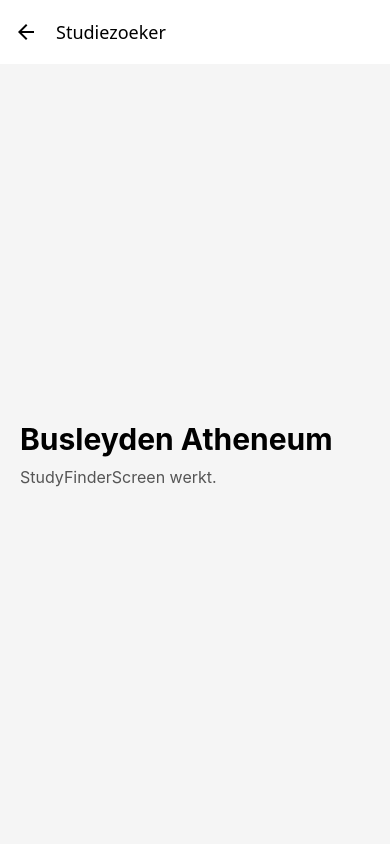
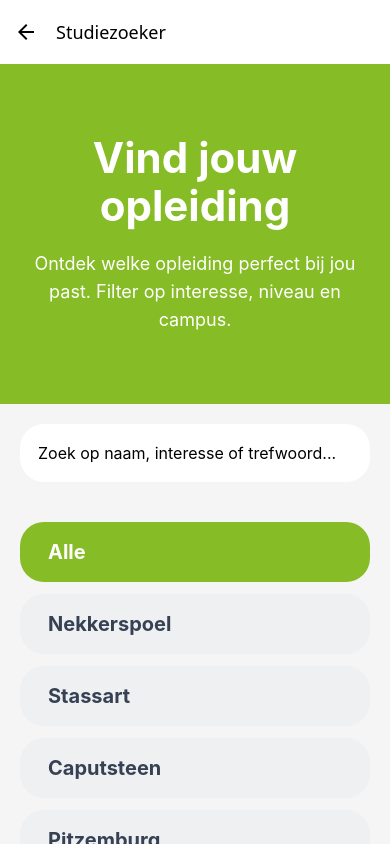
Before and after one commit to NelleBr/Mobile-app-examen, a React Native app: screen /StudyFinder in a window 390 px wide. Built offline with nearby package versions, Linux system fonts and the light colour scheme.

Commit message:
nelle-eindopdracht-StudyFinder

```diff
--- a/screens/HomeScreen.js
+++ b/screens/HomeScreen.js
@@ -106,6 +106,13 @@
       <Text style={styles.introText}>
         Ontdek onze campussen, nieuws en schoolshop.
       </Text>
+
+      <Pressable
+        style={styles.studyButton}
+        onPress={() => navigation.navigate("StudyFinder")}
+      >
+        <Text style={styles.studyButtonText}>Vind jouw opleiding</Text>
+      </Pressable>
 
       <View style={styles.inputSection}>
         <Text style={styles.label}>Zoek een product of nieuwsartikel:</Text>
@@ -237,6 +244,20 @@
     marginBottom: 18,
     marginTop: 10,
   },
+  studyButton: {
+    backgroundColor: "#86BC25",
+    paddingVertical: 14,
+    paddingHorizontal: 20,
+    borderRadius: 14,
+    marginBottom: 28,
+    alignItems: "center",
+  },
+
+  studyButtonText: {
+    color: "#FFFFFF",
+    fontSize: 16,
+    fontWeight: "bold",
+  },
 });
 
 export default HomeScreen;
--- a/screens/StudyFinderScreen.js
+++ b/screens/StudyFinderScreen.js
@@ -1,12 +1,140 @@
-import React from "react";
-import { StyleSheet, Text, View } from "react-native";
+import React, { useState } from "react";
+import {
+  StyleSheet,
+  Text,
+  View,
+  ScrollView,
+  TextInput,
+  Pressable,
+} from "react-native";
+
+const studiesData = [
+  {
+    id: 1,
+    name: "Applicatie- en databeheer",
+    campus: "Zandpoort",
+    grade: "3de graad",
+    duration: "2 jaar",
+    description:
+      "Of je nu wetenschapper of ondernemer bent, zonder informatica kan je niet. Leer werken met data, apps en digitale systemen.",
+    color: "#EF2B20",
+  },
+  {
+    id: 2,
+    name: "Duaal leren",
+    campus: "Nekkerspoel",
+    grade: "3de graad",
+    duration: "2 jaar",
+    description: "Combineer leren op school met ervaring op de werkvloer.",
+    color: "#DEDC00",
+  },
+  {
+    id: 3,
+    name: "Maatschappij en welzijn",
+    campus: "Botaniek",
+    grade: "2de graad",
+    duration: "2 jaar",
+    description: "Voor leerlingen met interesse in zorg, welzijn en mensen.",
+    color: "#E9509A",
+  },
+];
+
+const campuses = [
+  "",
+  "Nekkerspoel",
+  "Stassart",
+  "Caputsteen",
+  "Pitzemburg",
+  "Botaniek",
+  "Zandpoort",
+];
 
 const StudyFinderScreen = () => {
+  const [searchQuery, setSearchQuery] = useState("");
+  const [selectedCampus, setSelectedCampus] = useState("");
+
+  const filteredStudies = studiesData.filter(
+    (study) =>
+      study.name.toLowerCase().includes(searchQuery.toLowerCase()) &&
+      (selectedCampus === "" || study.campus === selectedCampus),
+  );
+
   return (
-    <View style={styles.container}>
-      <Text style={styles.title}>Busleyden Atheneum</Text>
-      <Text style={styles.text}>StudyFinderScreen werkt.</Text>
-    </View>
+    <ScrollView style={styles.container}>
+      <View style={styles.hero}>
+        <Text style={styles.heroTitle}>Vind jouw opleiding</Text>
+        <Text style={styles.heroText}>
+          Ontdek welke opleiding perfect bij jou past. Filter op interesse,
+          niveau en campus.
+        </Text>
+      </View>
+
+      <View style={styles.content}>
+        <TextInput
+          style={styles.input}
+          placeholder="Zoek op naam, interesse of trefwoord..."
+          value={searchQuery}
+          onChangeText={setSearchQuery}
+        />
+
+        <View style={styles.filterSection}>
+          {campuses.map((campus) => (
+            <Pressable
+              key={campus}
+              style={[
+                styles.filterButton,
+                selectedCampus === campus && styles.activeFilterButton,
+              ]}
+              onPress={() => setSelectedCampus(campus)}
+            >
+              <Text
+                style={[
+                  styles.filterText,
+                  selectedCampus === campus && styles.activeFilterText,
+                ]}
+              >
+                {campus === "" ? "Alle" : campus}
+              </Text>
+            </Pressable>
+          ))}
+        </View>
+
+        {filteredStudies.map((study) => (
+          <View
+            key={study.id}
+            style={[styles.studyCard, { borderColor: study.color }]}
+          >
+            <View style={[styles.badge, { backgroundColor: study.color }]}>
+              <Text style={styles.badgeText}>D/A</Text>
+            </View>
+
+            <Text style={styles.studyTitle}>{study.name}</Text>
+
+            <Text style={[styles.campusText, { color: study.color }]}>
+              ● {study.campus}
+            </Text>
+
+            <Text style={styles.description}>{study.description}</Text>
+
+            <View style={styles.infoRow}>
+              <Text style={styles.duration}>◷ {study.duration}</Text>
+
+              <View
+                style={[styles.gradeBadge, { backgroundColor: study.color }]}
+              >
+                <Text style={styles.gradeText}>{study.grade}</Text>
+              </View>
+            </View>
+
+            <Pressable
+              style={[styles.infoButton, { backgroundColor: study.color }]}
+            >
+              <Text style={styles.infoButtonText}>Meer info →</Text>
+            </Pressable>
+          </View>
+        ))}
+      </View>
+    </ScrollView>
   );
 };
 
@@ -14,18 +142,145 @@
   container: {
     flex: 1,
     backgroundColor: "#F5F5F5",
+  },
+
+  hero: {
+    backgroundColor: "#86BC25",
+    paddingVertical: 70,
+    paddingHorizontal: 24,
+    alignItems: "center",
+  },
+
+  heroTitle: {
+    color: "#FFFFFF",
+    fontSize: 42,
+    lineHeight: 48,
+    fontWeight: "bold",
+    textAlign: "center",
+    marginBottom: 20,
+  },
+
+  heroText: {
+    color: "#FFFFFF",
+    fontSize: 18,
+    lineHeight: 28,
+    textAlign: "center",
+  },
+
+  content: {
     padding: 20,
-    justifyContent: "center",
   },
-  title: {
-    fontSize: 30,
+
+  input: {
+    backgroundColor: "#FFFFFF",
+    height: 58,
+    borderRadius: 24,
+    paddingHorizontal: 18,
+    fontSize: 16,
+    marginBottom: 40,
+  },
+
+  filterSection: {
+    marginBottom: 45,
+  },
+
+  filterButton: {
+    backgroundColor: "#EEF0F2",
+    paddingVertical: 18,
+    paddingHorizontal: 28,
+    borderRadius: 24,
+    marginBottom: 12,
+  },
+
+  activeFilterButton: {
+    backgroundColor: "#86BC25",
+  },
+
+  filterText: {
+    fontSize: 20,
     fontWeight: "bold",
-    color: "#000000",
+    color: "#364153",
   },
-  text: {
+
+  activeFilterText: {
+    color: "#FFFFFF",
+  },
+
+  studyCard: {
+    backgroundColor: "#FFFFFF",
+    borderWidth: 3,
+    borderRadius: 28,
+    padding: 24,
+    marginBottom: 28,
+  },
+
+  badge: {
+    alignSelf: "flex-start",
+    paddingHorizontal: 22,
+    paddingVertical: 14,
+    borderRadius: 14,
+    marginBottom: 24,
+  },
+
+  badgeText: {
+    color: "#FFFFFF",
+    fontSize: 22,
+    fontWeight: "bold",
+  },
+
+  studyTitle: {
+    fontSize: 32,
+    lineHeight: 38,
+    fontWeight: "bold",
+    color: "#364153",
+    marginBottom: 16,
+  },
+
+  campusText: {
+    fontSize: 20,
+    marginBottom: 18,
+  },
+
+  description: {
+    fontSize: 18,
+    lineHeight: 28,
+    color: "#364153",
+    marginBottom: 26,
+  },
+
+  infoRow: {
+    flexDirection: "row",
+    alignItems: "center",
+    marginBottom: 26,
+  },
+
+  duration: {
+    fontSize: 18,
+    color: "#6B7280",
+    marginRight: 18,
+  },
+
+  gradeBadge: {
+    paddingHorizontal: 16,
+    paddingVertical: 10,
+    borderRadius: 8,
+  },
+
+  gradeText: {
+    color: "#FFFFFF",
     fontSize: 16,
-    color: "#555555",
-    marginTop: 10,
+  },
+
+  infoButton: {
+    paddingVertical: 18,
+    borderRadius: 18,
+    alignItems: "center",
+  },
+
+  infoButtonText: {
+    color: "#FFFFFF",
+    fontSize: 20,
+    fontWeight: "bold",
   },
 });
 
```
